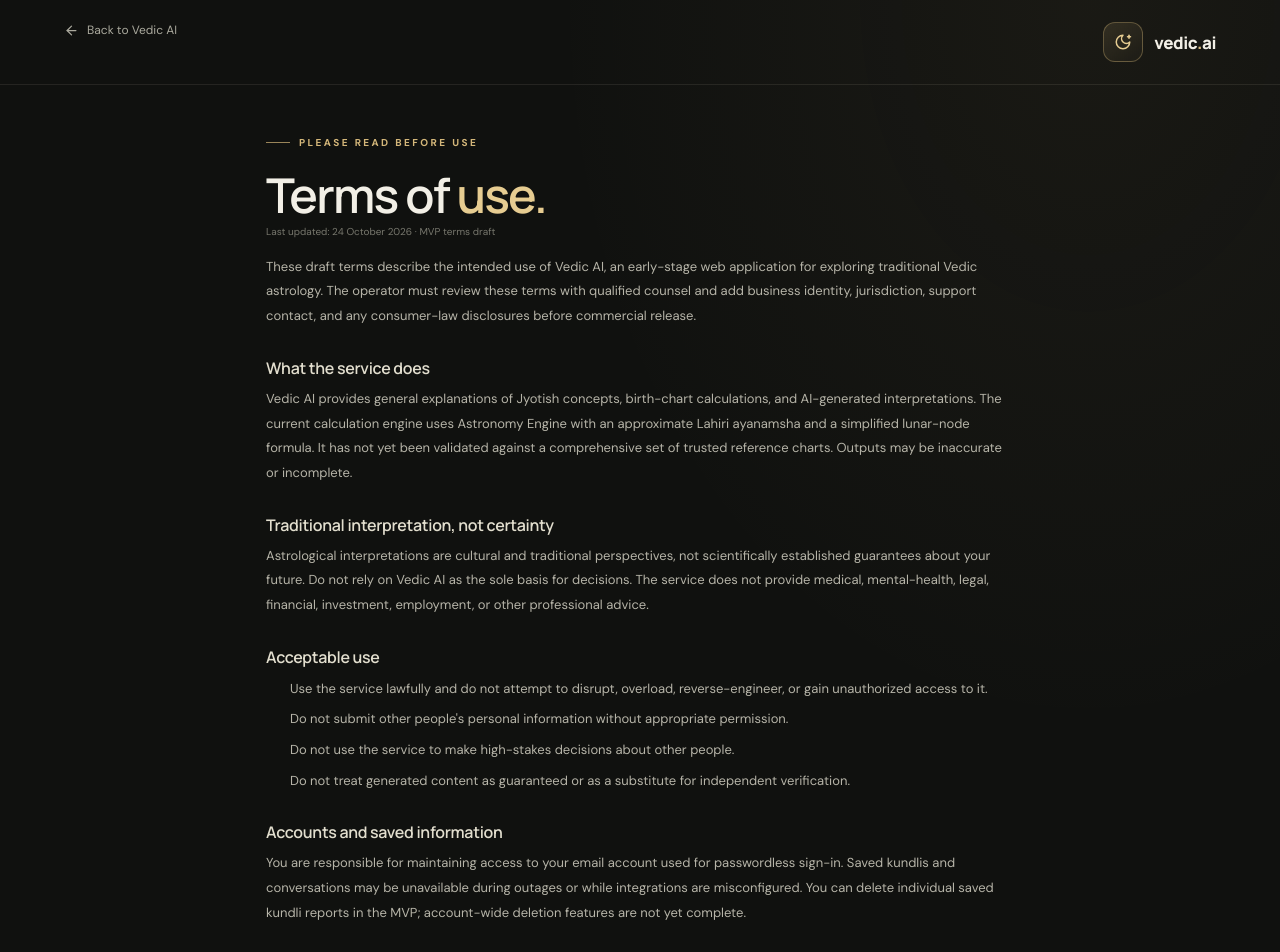
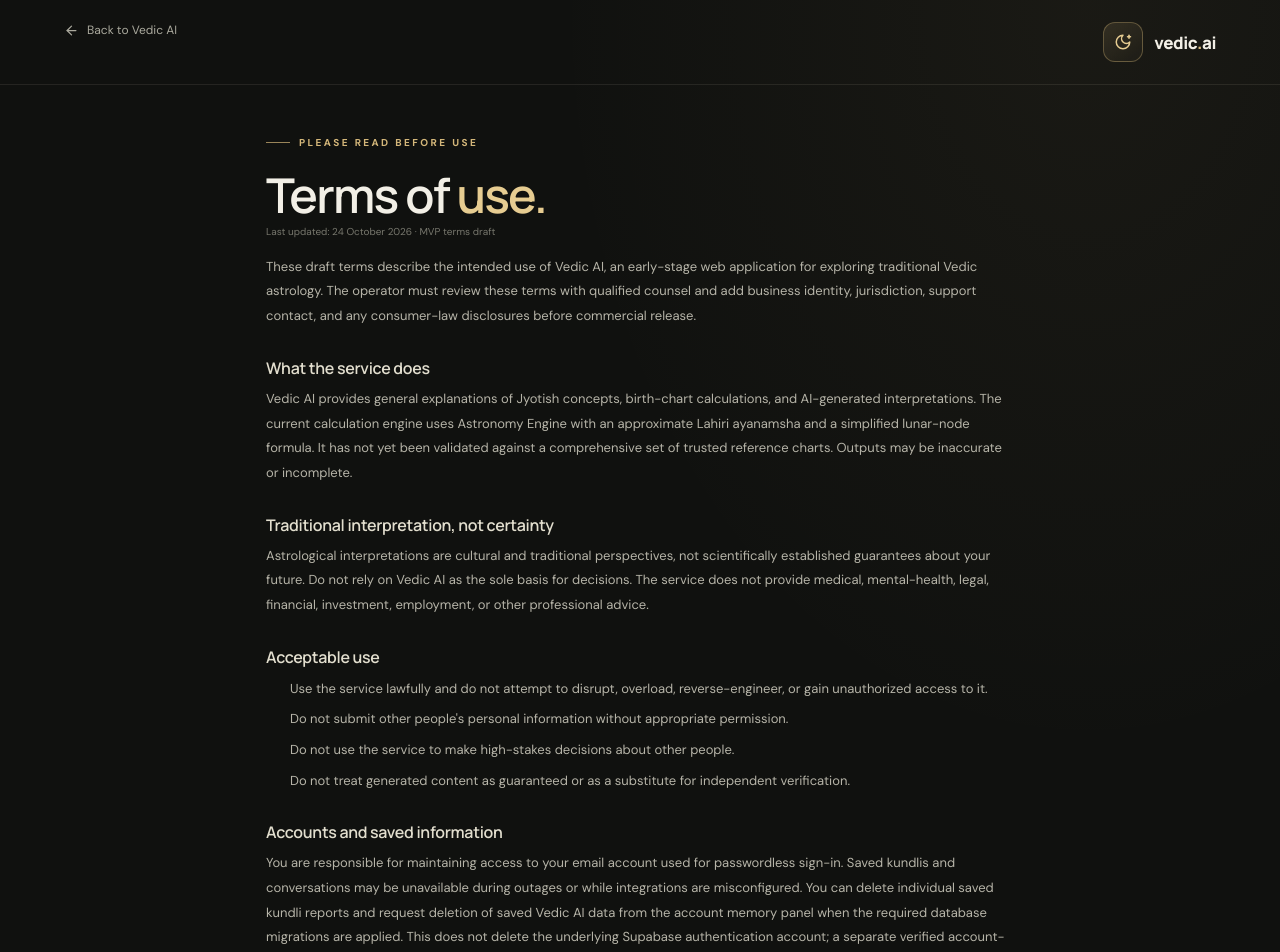
Before and after one commit to Yashpal568/vedic-ai, a Next.js app: page /terms in a window 1280 px wide. Shown: the top 952 px of the page. Built offline with nearby package versions, Linux system fonts and the light colour scheme.

Commit message:
Clarify saved-data and authentication account deletion terms

```diff
--- a/app/terms/page.tsx
+++ b/app/terms/page.tsx
@@ -14,7 +14,7 @@ export default function TermsPage() {
       <h2>What the service does</h2><p>Vedic AI provides general explanations of Jyotish concepts, birth-chart calculations, and AI-generated interpretations. The current calculation engine uses Astronomy Engine with an approximate Lahiri ayanamsha and a simplified lunar-node formula. It has not yet been validated against a comprehensive set of trusted reference charts. Outputs may be inaccurate or incomplete.</p>
       <h2>Traditional interpretation, not certainty</h2><p>Astrological interpretations are cultural and traditional perspectives, not scientifically established guarantees about your future. Do not rely on Vedic AI as the sole basis for decisions. The service does not provide medical, mental-health, legal, financial, investment, employment, or other professional advice.</p>
       <h2>Acceptable use</h2><ul><li>Use the service lawfully and do not attempt to disrupt, overload, reverse-engineer, or gain unauthorized access to it.</li><li>Do not submit other people&apos;s personal information without appropriate permission.</li><li>Do not use the service to make high-stakes decisions about other people.</li><li>Do not treat generated content as guaranteed or as a substitute for independent verification.</li></ul>
-      <h2>Accounts and saved information</h2><p>You are responsible for maintaining access to your email account used for passwordless sign-in. Saved kundlis and conversations may be unavailable during outages or while integrations are misconfigured. You can delete individual saved kundli reports in the MVP; account-wide deletion features are not yet complete.</p>
+      <h2>Accounts and saved information</h2><p>You are responsible for maintaining access to your email account used for passwordless sign-in. Saved kundlis and conversations may be unavailable during outages or while integrations are misconfigured. You can delete individual saved kundli reports and request deletion of saved Vedic AI data from the account memory panel when the required database migrations are applied. This does not delete the underlying Supabase authentication account; a separate verified account-deletion workflow is still pending.</p>
       <h2>Third-party services and availability</h2><p>The application depends on third-party AI, geocoding, hosting, authentication, and database services. Those services may change, impose limits, or become unavailable. The MVP may be modified, interrupted, or withdrawn while it is under development.</p>
       <h2>Intellectual property and reuse</h2><p>No project-level open-source licence has been added to the repository. Unless the operator states otherwise in a signed agreement or a later licence, do not assume that you may copy, redistribute, or commercially reuse the application source code or branding.</p>
       <h2>Limitations and updates</h2><p>To the extent permitted by applicable law, the service is provided on an “as is” and “as available” basis. Nothing here excludes consumer rights or liabilities that cannot lawfully be excluded. These draft terms may be updated as the product evolves.</p>
```
